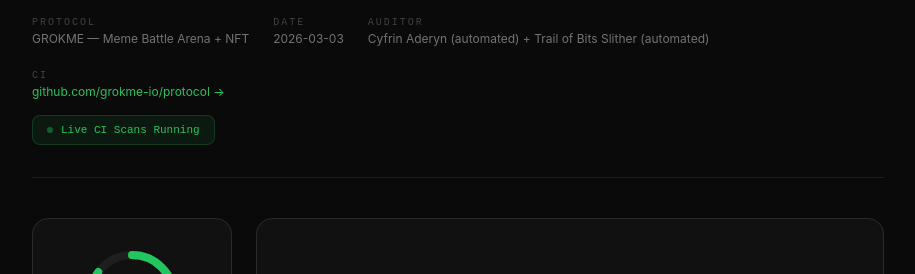
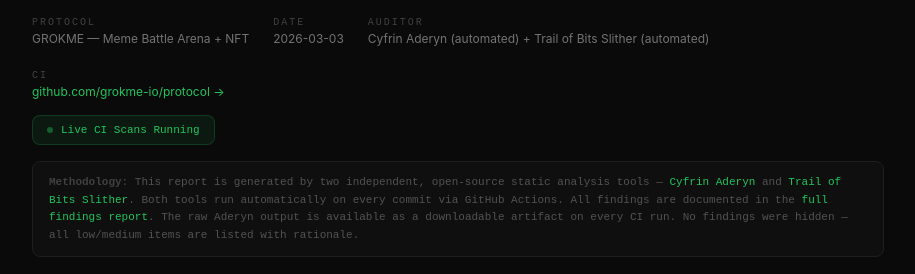
Before and after one commit to grokme-io/protocol, a website: page docs/security/audit/index.html in a window 1280 px wide. Shown: the part 140-414 px from the top of the page, without its empty margins (182-1097 px from the left). Drawn offline with Linux system fonts and the light colour scheme.

Commit message:
docs: add methodology disclaimer to audit report page
Explicit attribution to Cyfrin Aderyn + Trail of Bits Slither,
links to raw report + FINDINGS.md, statement that no findings
were hidden. Full transparency, all sources verifiable.

```diff
--- a/docs/security/audit/index.html
+++ b/docs/security/audit/index.html
@@ -143,6 +143,15 @@
     <a class="ci-badge" href="https://github.com/grokme-io/protocol/actions/workflows/security-scan.yml" target="_blank">
       <span class="ci-dot"></span> Live CI Scans Running
     </a>
+    <div style="margin-top:16px; padding:12px 16px; background:rgba(255,255,255,0.02); border:1px solid #1e1e1e; border-radius:8px; font-size:11px; color:#525252; line-height:1.6; font-family:'Courier New',monospace;">
+      <strong style="color:#404040;">Methodology:</strong> This report is generated by two independent, open-source static analysis tools —
+      <a href="https://github.com/Cyfrin/aderyn" target="_blank" style="color:#22c55e;text-decoration:none;">Cyfrin Aderyn</a> and
+      <a href="https://github.com/crytic/slither" target="_blank" style="color:#22c55e;text-decoration:none;">Trail of Bits Slither</a>.
+      Both tools run automatically on every commit via GitHub Actions. All findings are documented in the
+      <a href="https://github.com/grokme-io/protocol/blob/main/docs/security/audit/FINDINGS.md" target="_blank" style="color:#22c55e;text-decoration:none;">full findings report</a>.
+      The raw Aderyn output is available as a downloadable artifact on every CI run.
+      No findings were hidden — all low/medium items are listed with rationale.
+    </div>
   </div>
 
   <!-- Score -->
```
